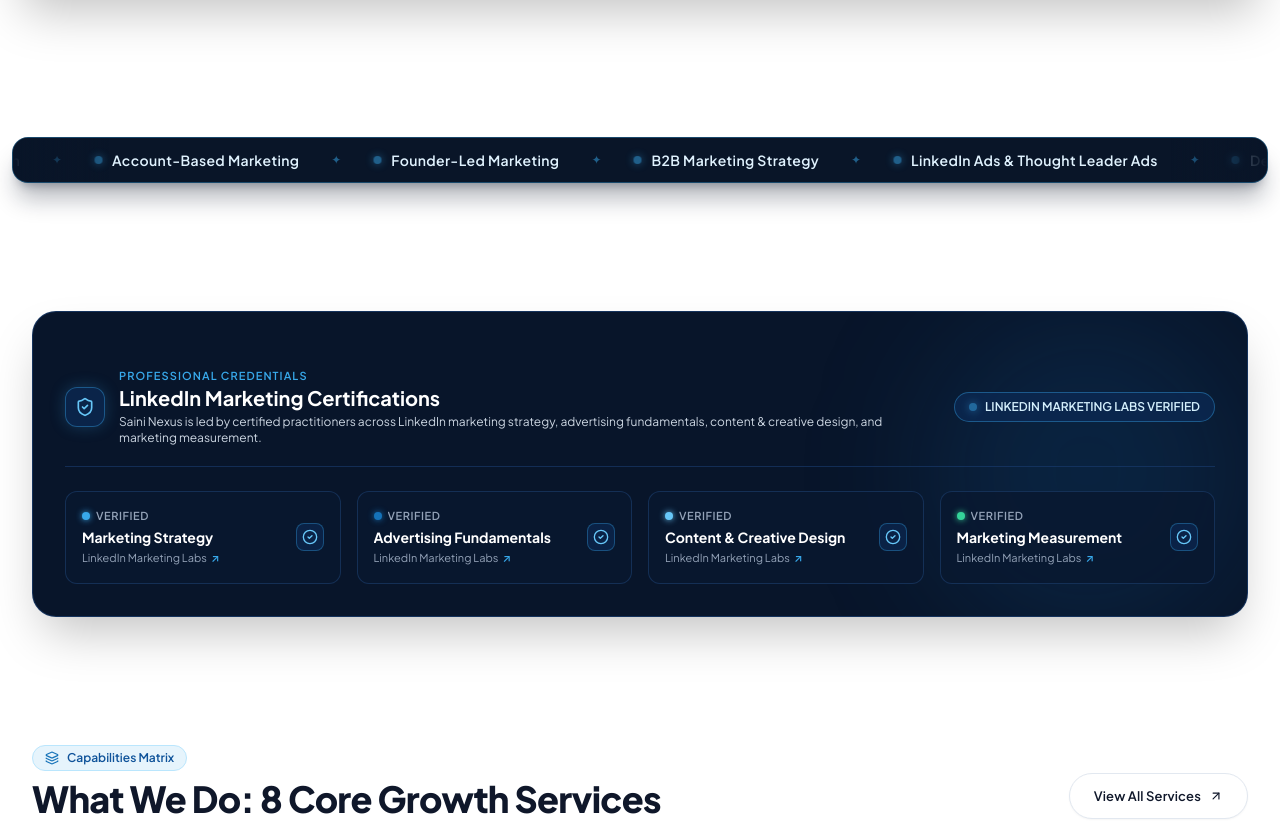
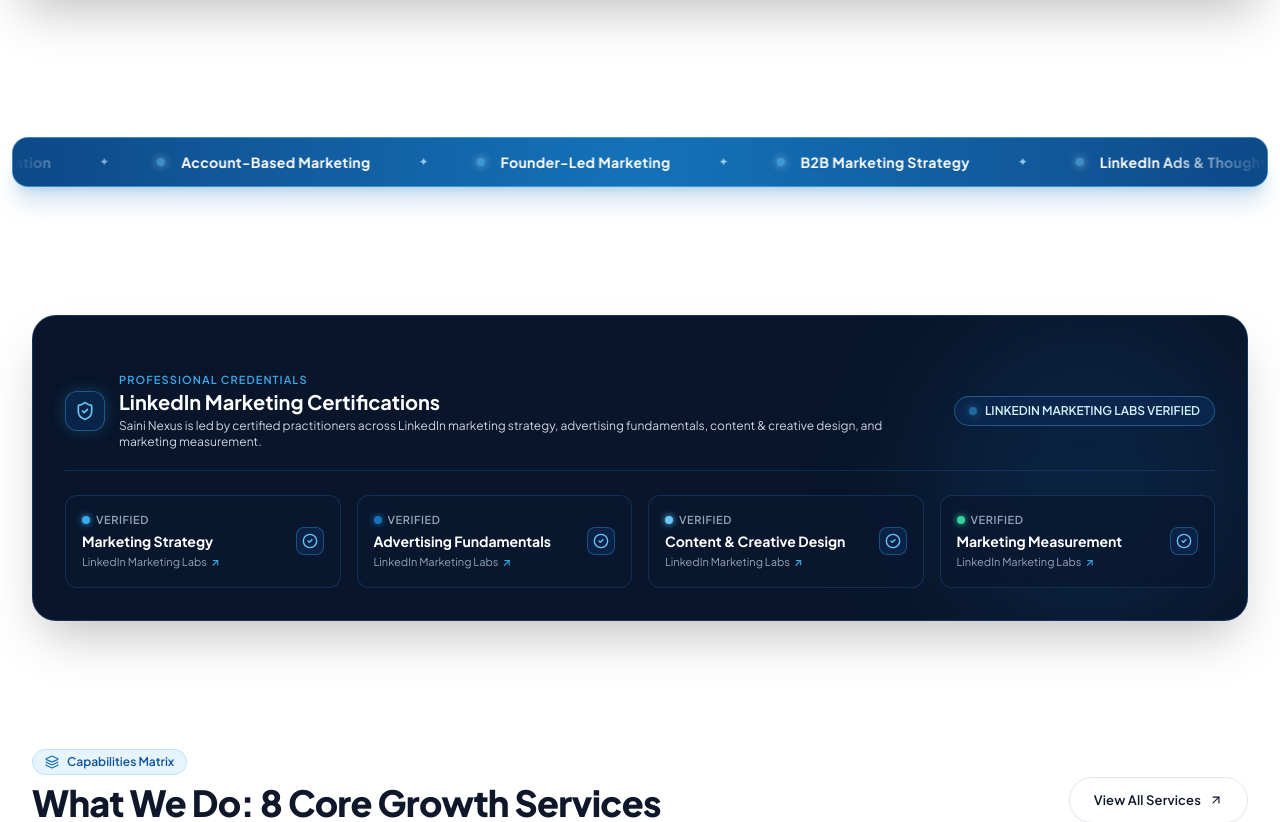
Before and after one commit to Kamu08/Saini-Nexus, a Next.js app: page / in a window 1280 px wide. Shown: the part 900-1722 px from the top of the page. Built offline with nearby package versions, Linux system fonts and the light colour scheme.

Commit message:
Fix infinite marquee glitch with hardware-accelerated twin-track and apply vibrant Saini logo blue

```diff
--- a/src/app/globals.css
+++ b/src/app/globals.css
@@ -190,16 +190,37 @@ body::-webkit-scrollbar-thumb:hover {
   }
 }
 
-/* Ticker Marquee Animation */
+/* Ticker Marquee Animation (Glitch-free hardware-accelerated twin-track) */
+@keyframes marquee-scroll {
+  from {
+    transform: translate3d(0, 0, 0);
+  }
+  to {
+    transform: translate3d(-100%, 0, 0);
+  }
+}
+
+.marquee-track {
+  display: flex;
+  flex-shrink: 0;
+  will-change: transform;
+  animation: marquee-scroll 40s linear infinite;
+}
+
+.marquee-container:hover .marquee-track {
+  animation-play-state: paused;
+}
+
 @keyframes marquee {
-  0% { transform: translateX(0%); }
-  100% { transform: translateX(-50%); }
+  0% { transform: translate3d(0, 0, 0); }
+  100% { transform: translate3d(-50%, 0, 0); }
 }
 
 .animate-marquee {
   display: flex;
   width: max-content;
-  animation: marquee 25s linear infinite;
+  will-change: transform;
+  animation: marquee 35s linear infinite;
 }
 
 .animate-marquee:hover {
--- a/src/app/page.tsx
+++ b/src/app/page.tsx
@@ -45,37 +45,42 @@ export default function HomePage() {
 
       {/* ========================================================= */}
       {/* DYNAMIC BREAK 01: CORE CAPABILITIES MOVING TICKER RIBBON  */}
-      {/* Continuous smooth infinite marquee matching hero base color */}
+      {/* Glitch-free twin-track marquee in vibrant Saini Logo Blue */}
       {/* ========================================================= */}
       <div className="px-2 sm:px-3">
-        <div className="w-full bg-[#091528] border border-[#38a9eb]/35 rounded-xl sm:rounded-2xl py-3 px-2 shadow-xl shadow-[#091528]/30 relative overflow-hidden select-none">
+        <div className="marquee-container group w-full bg-gradient-to-r from-[#0E4A8A] via-[#1572B8] to-[#0E4A8A] border border-[#67c7f8]/50 rounded-xl sm:rounded-2xl py-3.5 px-2 shadow-xl shadow-[#1572b8]/20 relative overflow-hidden select-none">
 
-          {/* Subtle Ambient Edge Fades for Seamless Entry & Exit */}
-          <div className="pointer-events-none absolute inset-y-0 left-0 w-12 sm:w-24 bg-gradient-to-r from-[#091528] to-transparent z-10" />
-          <div className="pointer-events-none absolute inset-y-0 right-0 w-12 sm:w-24 bg-gradient-to-l from-[#091528] to-transparent z-10" />
+          {/* Edge Vignette Fades in Saini Brand Blue */}
+          <div className="pointer-events-none absolute inset-y-0 left-0 w-16 sm:w-28 bg-gradient-to-r from-[#0E4A8A] to-transparent z-10" />
+          <div className="pointer-events-none absolute inset-y-0 right-0 w-16 sm:w-28 bg-gradient-to-l from-[#0E4A8A] to-transparent z-10" />
 
-          {/* Infinite Moving Marquee Track */}
-          <div className="flex w-max animate-marquee items-center [animation-duration:35s] hover:[animation-play-state:paused]">
-            {/* Set 1 */}
-            {[...CAPABILITIES, ...CAPABILITIES].map((item, idx) => (
-              <div key={`s1-${idx}`} className="flex items-center gap-6 sm:gap-8 mr-6 sm:mr-8 shrink-0">
-                <span className="font-sans text-xs sm:text-sm font-semibold tracking-wide text-[#e0f2fe] flex items-center gap-2.5 whitespace-nowrap">
-                  <span className="w-2 h-2 rounded-full bg-[#38a9eb] shadow-[0_0_8px_#38a9eb] inline-block shrink-0 animate-pulse" />
+          {/* Glitch-Free Seamless Twin-Track Marquee */}
+          <div className="flex w-max items-center">
+            {/* Track 1 */}
+            <div className="marquee-track flex items-center gap-8 sm:gap-12 pr-8 sm:pr-12">
+              {[...CAPABILITIES, ...CAPABILITIES, ...CAPABILITIES].map((item, idx) => (
+                <div key={`t1-${idx}`} className="flex items-center gap-3 sm:gap-4 shrink-0">
+                  <span className="w-2 h-2 rounded-full bg-[#67c7f8] shadow-[0_0_8px_#ffffff] inline-block shrink-0 animate-pulse" />
+                  <span className="font-sans text-xs sm:text-sm font-bold tracking-wide text-white whitespace-nowrap drop-shadow-sm">
                     {item}
                   </span>
-                <span className="text-[#38a9eb]/50 font-sans text-xs select-none">✦</span>
+                  <span className="text-[#bae6fd]/80 font-sans text-xs select-none ml-5 sm:ml-8">✦</span>
                 </div>
               ))}
-            {/* Set 2 (Mirror copy for 100% glitch-free infinite loop) */}
-            {[...CAPABILITIES, ...CAPABILITIES].map((item, idx) => (
-              <div key={`s2-${idx}`} className="flex items-center gap-6 sm:gap-8 mr-6 sm:mr-8 shrink-0">
-                <span className="font-sans text-xs sm:text-sm font-semibold tracking-wide text-[#e0f2fe] flex items-center gap-2.5 whitespace-nowrap">
-                  <span className="w-2 h-2 rounded-full bg-[#38a9eb] shadow-[0_0_8px_#38a9eb] inline-block shrink-0 animate-pulse" />
+            </div>
+
+            {/* Track 2 (Identical Twin for 100% glitch-free continuous loop) */}
+            <div className="marquee-track flex items-center gap-8 sm:gap-12 pr-8 sm:pr-12" aria-hidden="true">
+              {[...CAPABILITIES, ...CAPABILITIES, ...CAPABILITIES].map((item, idx) => (
+                <div key={`t2-${idx}`} className="flex items-center gap-3 sm:gap-4 shrink-0">
+                  <span className="w-2 h-2 rounded-full bg-[#67c7f8] shadow-[0_0_8px_#ffffff] inline-block shrink-0 animate-pulse" />
+                  <span className="font-sans text-xs sm:text-sm font-bold tracking-wide text-white whitespace-nowrap drop-shadow-sm">
                     {item}
                   </span>
-                <span className="text-[#38a9eb]/50 font-sans text-xs select-none">✦</span>
+                  <span className="text-[#bae6fd]/80 font-sans text-xs select-none ml-5 sm:ml-8">✦</span>
                 </div>
               ))}
+            </div>
           </div>
 
         </div>
```
Lines whose indentation alone changed are shown as unchanged.
